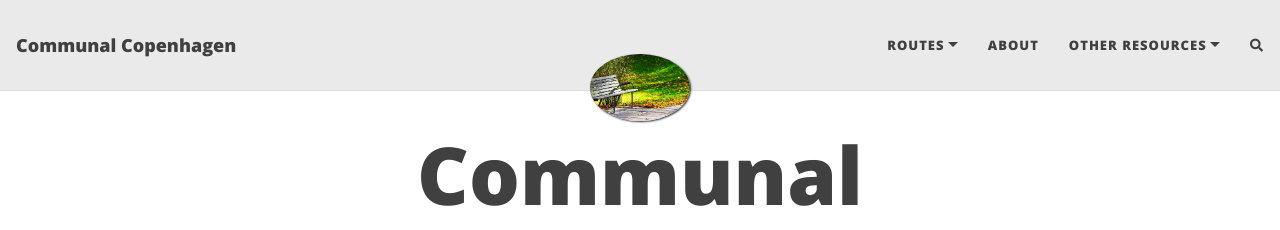
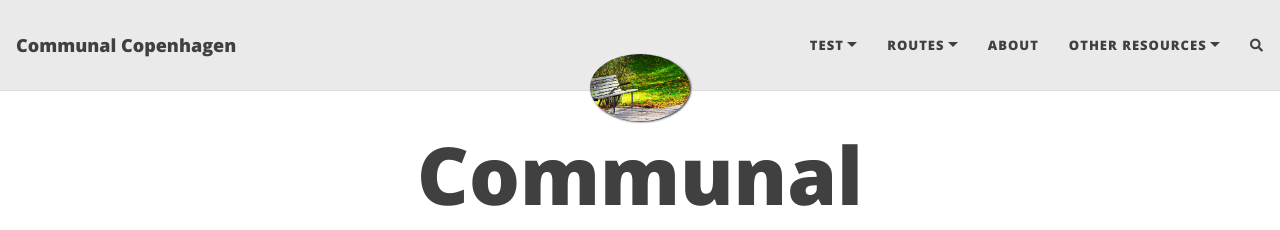
Before and after one commit to Dj0nf1/RunningRoutes, a Jekyll site: the page built from index.html, in a window 1280 px wide. Shown: the top 230 px of the page. Built offline with Jekyll 4.4.1, drawn with Linux system fonts in a browser that asks for light colours; nearby versions of some CDN libraries; the list of posts is cut into pages by our own code; comment, search, counter and statistics services are not loaded.

Commit message:
Update _config.yml

```diff
--- a/_config.yml
+++ b/_config.yml
@@ -20,6 +20,8 @@ author: Jonatan Krause-Jensen
 ###############################################
 
 navbar-links:
+  Test:
+    - Test: "test/test"
   Routes:
     - By foot in Copenhagen: "routes_preview"
     - Assistensens Cemetery & Superkilen: "routes_assistensSuperkilen"
```
